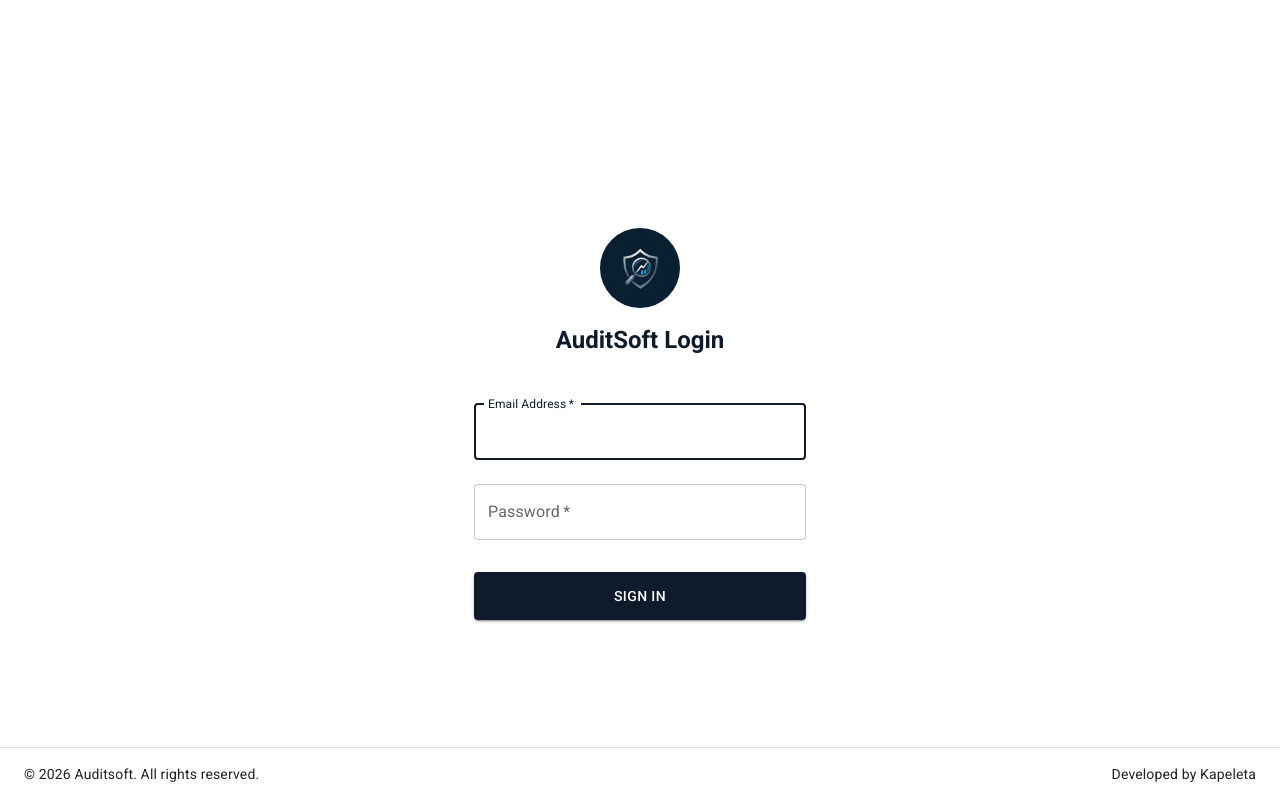
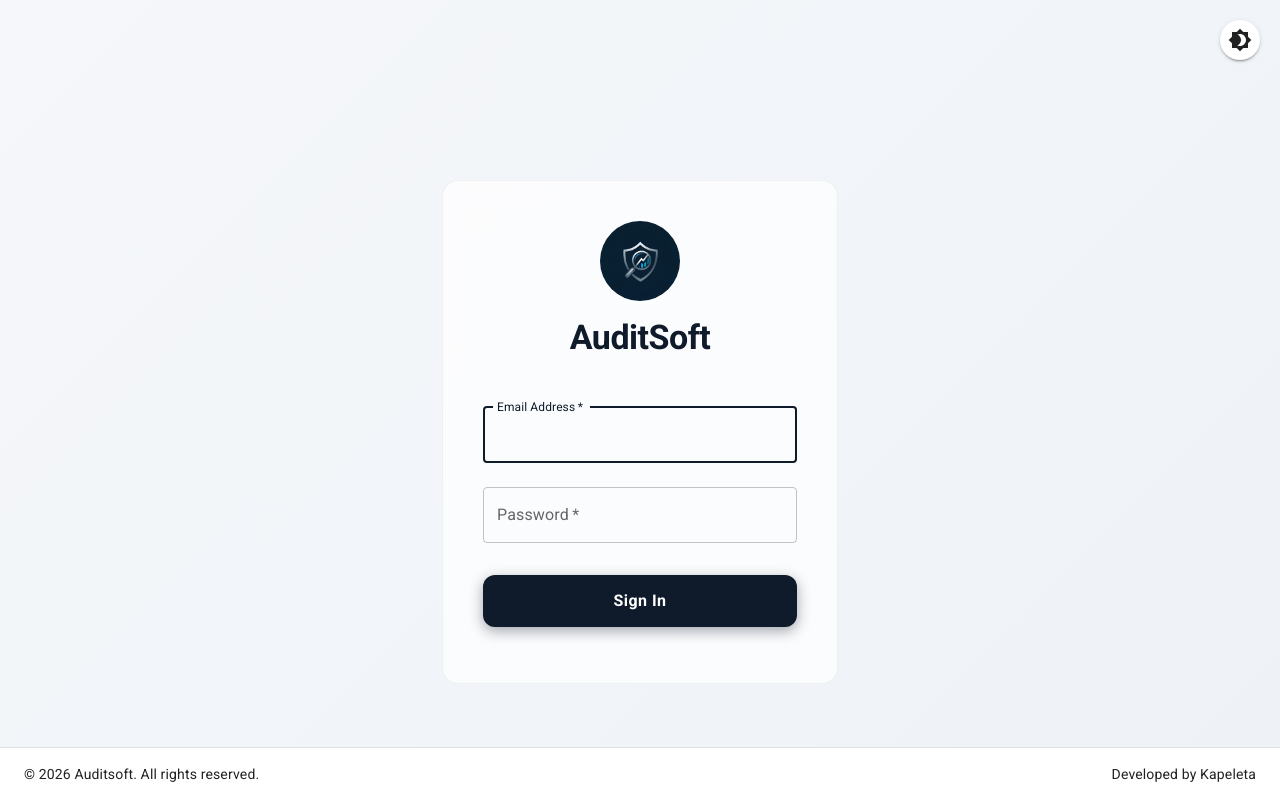
Before and after one commit to felixkumafutsa/auditsoft-frontend, a React (Create React App) app: page / in a window 1280 px wide. Built offline with nearby package versions, Linux system fonts and the light colour scheme.

Commit message:
UI Modernization: Glassmorphism, Dark mode for Login, Accessibility fixes, and Cloud Websocket fix

```diff
--- a/src/components/LoginForm.tsx
+++ b/src/components/LoginForm.tsx
@@ -6,7 +6,9 @@ import {
   Typography,
   Container,
   Alert,
-  CircularProgress
+  CircularProgress,
+  Paper,
+  useTheme
 } from '@mui/material';
 import api from '../services/api';
 import logo from '../assets/logo.png';
@@ -21,6 +23,7 @@ export const LoginForm: React.FC<LoginFormProps> = ({ onLoginSuccess }) => {
   const [status, setStatus] = useState('');
   const [loading, setLoading] = useState(false);
   const [error, setError] = useState('');
+  const theme = useTheme();
 
   const handleLogin = async (e: React.FormEvent) => {
     e.preventDefault();
@@ -73,9 +76,19 @@ export const LoginForm: React.FC<LoginFormProps> = ({ onLoginSuccess }) => {
           display: 'flex',
           flexDirection: 'column',
           alignItems: 'center',
+          animation: 'fadeIn 0.6s ease-out'
         }}
       >
-        <Box sx={{ p: 4, width: '100%', display: 'flex', flexDirection: 'column', alignItems: 'center' }}>
+        <Paper
+          elevation={0}
+          sx={{
+            p: 5,
+            width: '100%',
+            display: 'flex',
+            flexDirection: 'column',
+            alignItems: 'center',
+          }}
+        >
           <Box
             component="img"
             src={logo}
@@ -88,8 +101,17 @@ export const LoginForm: React.FC<LoginFormProps> = ({ onLoginSuccess }) => {
               borderRadius: '50%',
             }}
           />
-          <Typography component="h1" variant="h5" sx={{ mb: 3, fontWeight: 'bold', color: '#0F1A2B' }}>
-            AuditSoft Login
+          <Typography
+            component="h1"
+            variant="h4"
+            sx={{
+              mb: 3,
+              fontWeight: 'bold',
+              color: 'primary.main',
+              letterSpacing: '-0.5px'
+            }}
+          >
+            AuditSoft
           </Typography>
 
           {error && <Alert severity="error" sx={{ width: '100%', mb: 2 }}>{error}</Alert>}
@@ -121,12 +143,21 @@ export const LoginForm: React.FC<LoginFormProps> = ({ onLoginSuccess }) => {
               fullWidth
               variant="contained"
               disabled={loading}
-              sx={{ mt: 3, mb: 2, py: 1.5, bgcolor: '#0F1A2B' }}
+              sx={{
+                mt: 3,
+                mb: 2,
+                py: 1.5,
+                borderRadius: '12px',
+                fontWeight: 'bold',
+                textTransform: 'none',
+                fontSize: '1rem',
+                boxShadow: theme.palette.mode === 'dark' ? '0 4px 14px 0 rgba(144, 202, 249, 0.39)' : '0 4px 14px 0 rgba(15, 26, 43, 0.39)'
+              }}
             >
               {loading ? <CircularProgress size={24} color="inherit" /> : 'Sign In'}
             </Button>
           </Box>
-        </Box>
+        </Paper>
       </Box>
     </Container>
   );
--- a/src/components/MainLayout.tsx
+++ b/src/components/MainLayout.tsx
@@ -355,6 +355,8 @@ const MainLayout: React.FC<MainLayoutProps> = ({ onLogout }) => {
         <Box sx={{ display: 'flex', flexDirection: 'column', minHeight: '100vh', bgcolor: 'background.default' }}>
             <CssBaseline />
 
+            {/* Top Navigation Bar Area */}
+            <Box component="header" role="banner">
                 {/* Global Top Bar */}
                 <GlobalTopBar
                     user={currentUser}
@@ -372,9 +374,10 @@ const MainLayout: React.FC<MainLayoutProps> = ({ onLogout }) => {
                     currentPage={currentPage}
                     onNavigate={handleNavigate}
                 />
+            </Box>
 
             {/* Sidebar (Drawer) */}
-            <Box component="nav">
+            <Box component="nav" role="navigation" aria-label="Main Sidebar Navigation">
                 <Drawer
                     variant="temporary"
                     open={mobileOpen}
@@ -398,7 +401,7 @@ const MainLayout: React.FC<MainLayoutProps> = ({ onLogout }) => {
             </Box>
 
             {/* Main Content Area */}
-            <Box component="main" sx={{ flexGrow: 1, p: 3, width: '100%', display: 'flex', flexDirection: 'column' }}>
+            <Box component="main" role="main" sx={{ flexGrow: 1, p: 3, width: '100%', display: 'flex', flexDirection: 'column' }}>
                 <Box sx={{ flexGrow: 1 }}>
                     {renderPage()}
                 </Box>
@@ -406,6 +409,7 @@ const MainLayout: React.FC<MainLayoutProps> = ({ onLogout }) => {
                 {/* Footer */}
                 <Box
                     component="footer"
+                    role="contentinfo"
                     sx={{
                         mt: 'auto',
                         py: 2,
--- a/src/contexts/ColorModeContext.tsx
+++ b/src/contexts/ColorModeContext.tsx
@@ -138,17 +138,40 @@ export const ColorModeProvider: React.FC<{ children: React.ReactNode }> = ({ chi
                             : {},
                     },
                 },
-                // ── Cards & Papers ─────────────────────────────────────────────────
+                // ── Global Body Reset ──────────────────────────────────────────────
+                MuiCssBaseline: {
+                    styleOverrides: {
+                        body: {
+                            background: isDark
+                                ? 'linear-gradient(135deg, #0d1117 0%, #161b22 100%)'
+                                : 'linear-gradient(135deg, #f5f7fa 0%, #eef2f7 100%)',
+                            backgroundAttachment: 'fixed',
+                            minHeight: '100vh',
+                        },
+                    },
+                },
+                // ── Cards & Papers (Glassmorphism) ─────────────────────────────────
                 MuiCard: {
                     styleOverrides: {
-                        root: isDark
-                            ? { backgroundImage: 'none', border: '1px solid rgba(255,255,255,0.08)' }
-                            : {},
+                        root: {
+                            backgroundImage: 'none',
+                            backdropFilter: 'blur(12px)',
+                            backgroundColor: isDark ? 'rgba(22, 27, 34, 0.7)' : 'rgba(255, 255, 255, 0.7)',
+                            border: isDark ? '1px solid rgba(255, 255, 255, 0.1)' : '1px solid rgba(0, 0, 0, 0.05)',
+                            boxShadow: isDark ? '0 8px 32px 0 rgba(0, 0, 0, 0.37)' : '0 8px 32px 0 rgba(31, 38, 135, 0.07)',
+                            borderRadius: '16px',
+                        },
                     },
                 },
                 MuiPaper: {
                     styleOverrides: {
-                        root: isDark ? { backgroundImage: 'none' } : {},
+                        root: {
+                            backgroundImage: 'none',
+                            backdropFilter: 'blur(12px)',
+                            backgroundColor: isDark ? 'rgba(22, 27, 34, 0.7)' : 'rgba(255, 255, 255, 0.7)',
+                            border: isDark ? '1px solid rgba(255, 255, 255, 0.1)' : '1px solid rgba(0, 0, 0, 0.05)',
+                            borderRadius: '16px',
+                        },
                     },
                 },
                 // ── Table ──────────────────────────────────────────────────────────
--- a/src/index.css
+++ b/src/index.css
@@ -1,10 +1,31 @@
+@keyframes fadeIn {
+  from { opacity: 0; transform: translateY(20px); }
+  to { opacity: 1; transform: translateY(0); }
+}
+
+* {
+  box-sizing: border-box;
+  margin: 0;
+  padding: 0;
+}
+
+html,
+body,
+#root {
+  height: 100%;
+  width: 100%;
+  overflow-x: hidden;
+}
+
 body {
-  margin: 0;
   font-family: -apple-system, BlinkMacSystemFont, 'Segoe UI', 'Roboto', 'Oxygen',
     'Ubuntu', 'Cantarell', 'Fira Sans', 'Droid Sans', 'Helvetica Neue',
     sans-serif;
   -webkit-font-smoothing: antialiased;
   -moz-osx-font-smoothing: grayscale;
+  background-color: #f8f9fa;
+  color: #333;
+  line-height: 1.5;
 }
 
 code {
--- a/src/pages/DashboardPage.tsx
+++ b/src/pages/DashboardPage.tsx
@@ -458,18 +458,22 @@ const AdminDashboard: React.FC<DashboardProps> = ({ onNavigate }) => {
     audits: 0,
     findings: 0,
     systemHealth: "Checking...",
+    weeklyActivity: [] as any[],
   });
   const [loading, setLoading] = useState(true);
 
   useEffect(() => {
     const fetchData = async () => {
       try {
-        const audits = await api.getAudits();
+        const [dashboardStats] = await Promise.all([
+          api.getDashboardStats(),
+        ]);
         setStats({
-          users: 0,
-          audits: audits?.length || 0,
-          findings: 0,
+          users: dashboardStats.activeUsers || 0,
+          audits: dashboardStats.totalAudits || 0,
+          findings: dashboardStats.openFindings || 0,
           systemHealth: "Operational",
+          weeklyActivity: dashboardStats.weeklyActivity || [],
         });
       } catch (e) {
         setStats((prev) => ({ ...prev, systemHealth: "Error" }));
@@ -480,15 +484,6 @@ const AdminDashboard: React.FC<DashboardProps> = ({ onNavigate }) => {
     fetchData();
   }, []);
 
-  const activityData = [
-    { name: "Mon", audits: 4, findings: 2 },
-    { name: "Tue", audits: 3, findings: 5 },
-    { name: "Wed", audits: 7, findings: 3 },
-    { name: "Thu", audits: 5, findings: 4 },
-    { name: "Fri", audits: 8, findings: 6 },
-    { name: "Sat", audits: 2, findings: 1 },
-    { name: "Sun", audits: 3, findings: 2 },
-  ];
 
   return (
     <Box>
@@ -595,13 +590,16 @@ const AdminDashboard: React.FC<DashboardProps> = ({ onNavigate }) => {
               Weekly Activity
             </Typography>
             <ResponsiveContainer width="100%" height={300}>
-              <LineChart data={activityData}>
+              <LineChart data={stats.weeklyActivity}>
                 <CartesianGrid strokeDasharray="3 3" />
                 <XAxis dataKey="name" />
                 <YAxis />
                 <Tooltip />
                 <Legend />
-                <Line type="monotone" dataKey="audits" stroke="#1976d2" name="Audits Created" strokeWidth={2} />
+                <Line type="monotone" dataKey="Planned" stroke="#1976d2" name="Planned" strokeWidth={2} />
+                <Line type="monotone" dataKey="InProgress" stroke="#ed6c02" name="In Progress" strokeWidth={2} />
+                <Line type="monotone" dataKey="UnderReview" stroke="#9c27b0" name="Under Review" strokeWidth={2} />
+                <Line type="monotone" dataKey="Finalized" stroke="#2e7d32" name="Finalized" strokeWidth={2} />
                 <Line type="monotone" dataKey="findings" stroke="#d32f2f" name="Findings Logged" strokeWidth={2} />
               </LineChart>
             </ResponsiveContainer>
--- a/src/pages/LoginPage.tsx
+++ b/src/pages/LoginPage.tsx
@@ -1,13 +1,17 @@
 // src/pages/LoginPage.tsx
 import React from 'react';
-import { Box, Typography } from '@mui/material';
+import { Box, Typography, IconButton, Tooltip } from '@mui/material';
+import { Brightness4 as Brightness4Icon, Brightness7 as Brightness7Icon } from '@mui/icons-material';
 import { LoginForm } from '../components/LoginForm';
+import { useColorMode } from '../contexts/ColorModeContext';
 
 interface LoginPageProps {
   onLoginSuccess: () => void;
 }
 
 const LoginPage: React.FC<LoginPageProps> = ({ onLoginSuccess }) => {
+  const { mode, toggleColorMode } = useColorMode();
+
   return (
     <Box
       sx={{
@@ -16,10 +20,21 @@ const LoginPage: React.FC<LoginPageProps> = ({ onLoginSuccess }) => {
         justifyContent: 'center',
         alignItems: 'center',
         minHeight: '100vh',
-        backgroundColor: '#ffffff',
-        position: 'relative'
+        position: 'relative',
+        transition: 'background 0.3s ease'
       }}
     >
+      <Box sx={{ position: 'absolute', top: 20, right: 20 }}>
+        <Tooltip title={`Switch to ${mode === 'light' ? 'dark' : 'light'} mode`}>
+          <IconButton onClick={toggleColorMode} color="inherit" sx={{
+            bgcolor: 'background.paper',
+            boxShadow: 2,
+            '&:hover': { bgcolor: 'action.hover' }
+          }}>
+            {mode === 'dark' ? <Brightness7Icon /> : <Brightness4Icon />}
+          </IconButton>
+        </Tooltip>
+      </Box>
       <LoginForm onLoginSuccess={onLoginSuccess} />
 
       {/* Footer */}
--- a/src/pages/MessagingPage.tsx
+++ b/src/pages/MessagingPage.tsx
@@ -88,8 +88,13 @@ const MessagingPage: React.FC = () => {
 
   useEffect(() => {
     if (currentUserId) {
-      const socket = io('http://localhost:4000', {
+      // Determine socket URL based on API environment (strip /api if present)
+      const apiUrl = process.env.REACT_APP_API_URL || 'http://localhost:4000';
+      const socketUrl = apiUrl.replace(/\/$/, '');
+
+      const socket = io(socketUrl, {
         query: { userId: currentUserId },
+        transports: ['websocket', 'polling'],
       });
       socketRef.current = socket;
 
```
Also changed, not shown: 2 other files (tests, documents, lock files or other folders). Lines whose indentation alone changed are shown as unchanged.
